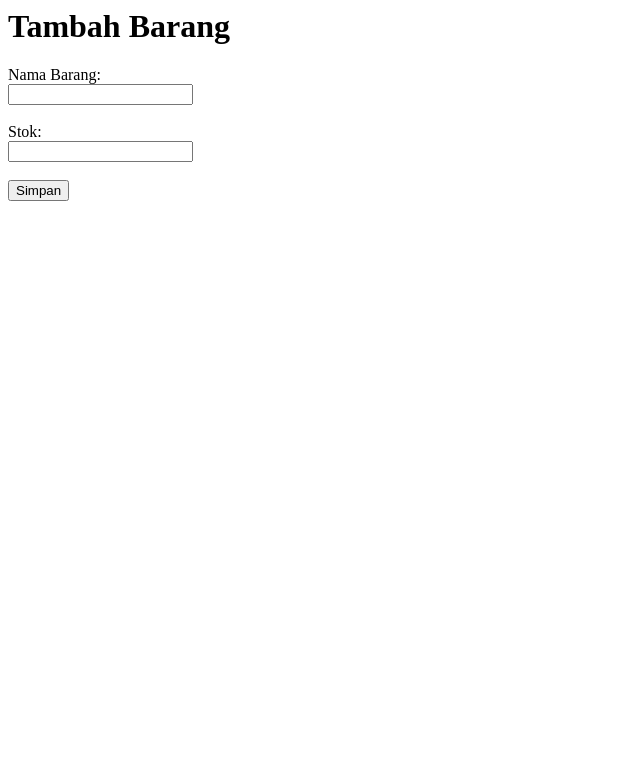
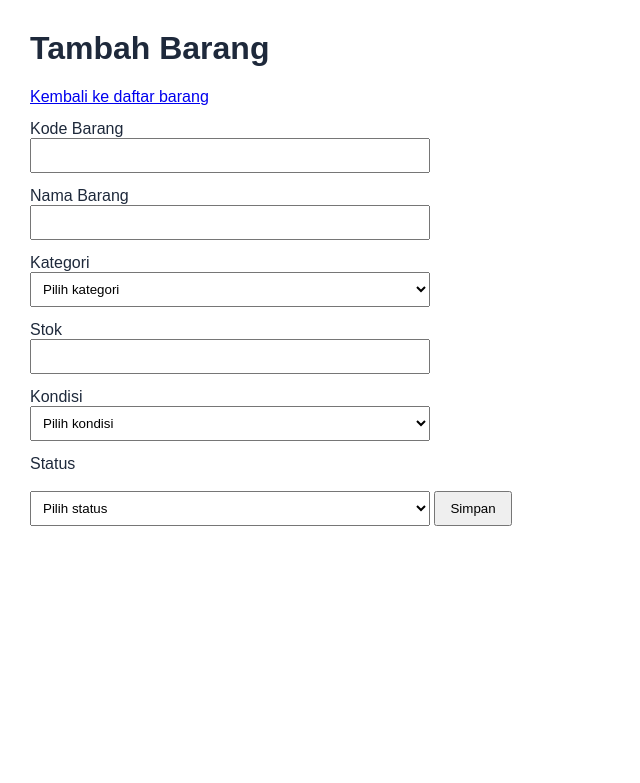
Before and after one commit to MuhVazriel/namnama, a Laravel app: page /barang/create in a window 1280 px wide. Shown: the top 783 px of the page, without its empty margins (0-640 px from the left). Run offline with Laravel 12, Linux system fonts and the light colour scheme; data comes from the database, SQL or seed files in the repository.

Commit message:
Implement barang and kategori management features with migrations and tests

```diff
--- a/app/Http/Controllers/BarangController.php
+++ b/app/Http/Controllers/BarangController.php
@@ -2,29 +2,41 @@
 
 namespace App\Http\Controllers;
 
+use App\Models\Barang;
+use App\Models\Kategori;
 use Illuminate\Http\Request;
-use App\Models\Barang;
 
 class BarangController extends Controller
 {
     public function index()
     {
-        $barangs = Barang::all();
+        $barangs = Barang::with('kategori')->get();
+
         return view('barang.index', compact('barangs'));
     }
 
     public function create()
     {
-        return view('barang.create');
+        $kategoris = Kategori::orderBy('nama_kategori')->get();
+
+        return view('barang.create', compact('kategoris'));
     }
 
     public function store(Request $request)
     {
-        Barang::create([
-            'nama_barang' => $request->nama_barang,
-            'stok' => $request->stok
+        $validated = $request->validate([
+            'kode_barang' => ['required', 'string', 'max:20', 'unique:barangs,kode_barang'],
+            'nama_barang' => ['required', 'string', 'min:3', 'max:150'],
+            'kategori_id' => ['required', 'exists:kategoris,id'],
+            'stok' => ['required', 'integer', 'min:0'],
+            'kondisi' => ['required', 'in:Baik,Rusak Ringan,Rusak Berat'],
+            'status' => ['required', 'in:Tersedia,Dipinjam,Maintenance'],
         ]);
 
-        return redirect('/barang');
+        Barang::create($validated);
+
+        return redirect()
+            ->route('barang.index')
+            ->with('success', 'Data barang berhasil disimpan!');
     }
 }
--- /dev/null
+++ b/app/Models/Kategori.php
@@ -0,0 +1,17 @@
+<?php
+
+namespace App\Models;
+
+use Illuminate\Database\Eloquent\Model;
+
+class Kategori extends Model
+{
+    protected $fillable = [
+        'nama_kategori',
+    ];
+
+    public function barangs()
+    {
+        return $this->hasMany(Barang::class);
+    }
+}
--- a/resources/views/barang/create.blade.php
+++ b/resources/views/barang/create.blade.php
@@ -1,13 +1,66 @@
-<h1>Tambah Barang</h1>
+<!DOCTYPE html>
+<html lang="id">
+<head>
+    <meta charset="UTF-8">
+    <meta name="viewport" content="width=device-width, initial-scale=1.0">
+    <title>Tambah Barang</title>
+    <style>
+        body { font-family: Arial, sans-serif; margin: 30px; color: #1e293b; }
+        label { display: block; margin-top: 14px; }
+        input, select { box-sizing: border-box; max-width: 400px; padding: 8px; width: 100%; }
+        .error { color: #b91c1c; display: block; margin-top: 4px; }
+        button { margin-top: 18px; padding: 8px 14px; }
+    </style>
+</head>
+<body>
+    <h1>Tambah Barang</h1>
+    <a href="{{ route('barang.index') }}">Kembali ke daftar barang</a>
 
-<form action="/barang" method="POST">
-    @csrf
+    <form action="{{ route('barang.store') }}" method="POST">
+        @csrf
 
-    <label>Nama Barang:</label><br>
-    <input type="text" name="nama_barang"><br><br>
+        <label for="kode_barang">Kode Barang</label>
+        <input id="kode_barang" type="text" name="kode_barang" maxlength="20" value="{{ old('kode_barang') }}" required>
+        @error('kode_barang') <small class="error">{{ $message }}</small> @enderror
 
-    <label>Stok:</label><br>
-    <input type="number" name="stok"><br><br>
+        <label for="nama_barang">Nama Barang</label>
+        <input id="nama_barang" type="text" name="nama_barang" minlength="3" maxlength="150" value="{{ old('nama_barang') }}" required>
+        @error('nama_barang') <small class="error">{{ $message }}</small> @enderror
 
-    <button type="submit">Simpan</button>
-</form>
+        <label for="kategori_id">Kategori</label>
+        <select id="kategori_id" name="kategori_id" required>
+            <option value="">Pilih kategori</option>
+            @foreach ($kategoris as $kategori)
+                <option value="{{ $kategori->id }}" @selected(old('kategori_id') == $kategori->id)>
+                    {{ $kategori->nama_kategori }}
+                </option>
+            @endforeach
+        </select>
+        @error('kategori_id') <small class="error">{{ $message }}</small> @enderror
+
+        <label for="stok">Stok</label>
+        <input id="stok" type="number" name="stok" min="0" value="{{ old('stok') }}" required>
+        @error('stok') <small class="error">{{ $message }}</small> @enderror
+
+        <label for="kondisi">Kondisi</label>
+        <select id="kondisi" name="kondisi" required>
+            <option value="">Pilih kondisi</option>
+            @foreach (['Baik', 'Rusak Ringan', 'Rusak Berat'] as $kondisi)
+                <option value="{{ $kondisi }}" @selected(old('kondisi') === $kondisi)>{{ $kondisi }}</option>
+            @endforeach
+        </select>
+        @error('kondisi') <small class="error">{{ $message }}</small> @enderror
+
+        <label for="status">Status</label>
+        <select id="status" name="status" required>
+            <option value="">Pilih status</option>
+            @foreach (['Tersedia', 'Dipinjam', 'Maintenance'] as $status)
+                <option value="{{ $status }}" @selected(old('status') === $status)>{{ $status }}</option>
+            @endforeach
+        </select>
+        @error('status') <small class="error">{{ $message }}</small> @enderror
+
+        <button type="submit">Simpan</button>
+    </form>
+</body>
+</html>
--- a/resources/views/welcome.blade.php
+++ b/resources/views/welcome.blade.php
@@ -218,6 +218,7 @@
 
         @if (Route::has('login'))
             <div class="h-14.5 hidden lg:block"></div>
+            <h1>Aplikasi Peminjaman Barang</h1>
         @endif
     </body>
 </html>
--- a/routes/web.php
+++ b/routes/web.php
@@ -4,6 +4,16 @@ use Illuminate\Support\Facades\Route;
 use App\Http\Controllers\BarangController;
 use App\Http\Controllers\PeminjamanController;
 
-Route::get('/', [BarangController::class, 'index']);
-Route::resource('barang', BarangController::class);
-Route::resource('peminjaman', PeminjamanController::class);
+Route::redirect('/', '/barang');
+Route::get('/barang', [BarangController::class, 'index'])->name('barang.index');
+Route::get('/barang/create', [BarangController::class, 'create'])->name('barang.create');
+Route::post('/barang', [BarangController::class, 'store'])->name('barang.store');
+Route::get('/peminjaman', [PeminjamanController::class, 'index']);
+Route::get('/table', function () {
+    $daftarBarang = [
+        ['nama' => 'Laptop Lab RPL', 'kategori' => 'Elektronik', 'status' => 'Tersedia'],
+        ['nama' => 'Proyektor Epson EB-X400', 'kategori' => 'Elektronik', 'status' => 'Dipinjam'],
+        ['nama' => 'Router TP-Link', 'kategori' => 'Jaringan', 'status' => 'Tersedia'],
+    ];
+    return view('table', compact('daftarBarang'));
+});
```
Also changed, not shown: app/Models/Barang.php (+9 -0 lines), resources/views/barang/index.blade.php (+36 -9 lines), resources/views/table.blade.php (added, +58 -0 lines), tests/Feature/BarangStoreTest.php (added, +110 -0 lines), database/migrations/2026_08_09_020759_create_peminjamen_table.php, database/migrations/2026_10_09_000000_create_kategoris_table.php (added), database/migrations/2026_10_09_000001_add_details_to_barangs_table.php (added).
